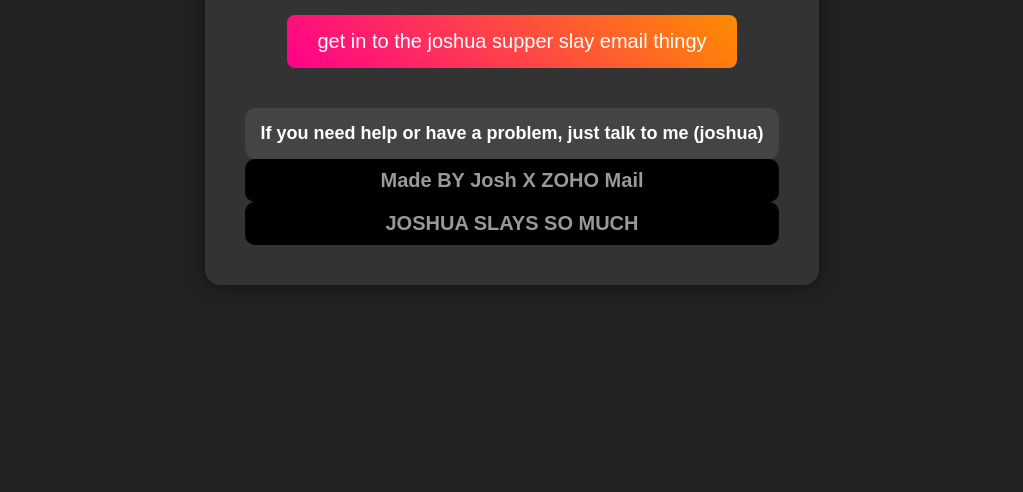
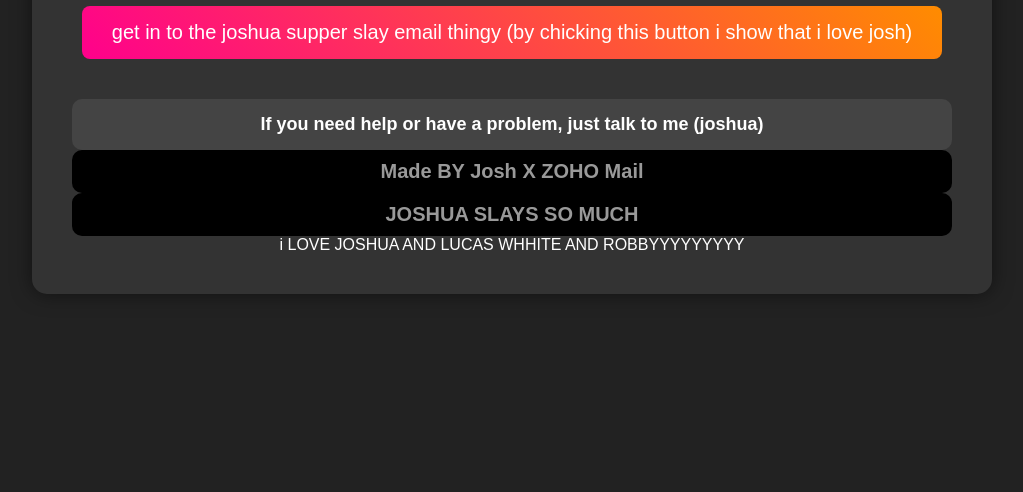
Before and after one commit to bonkbrosmail/Bonkbrosmail.github.io, a plain HTML site: page index.html in a window 1280 px wide. Shown: the part 308-800 px from the top of the page, without its empty margins (128-1151 px from the left). Drawn offline with Linux system fonts and the light colour scheme.

Commit message:
Update index.html
love

```diff
--- a/index.html
+++ b/index.html
@@ -80,14 +80,15 @@
     <div class="container">
         <h1 class="title">Welcome to BonkBros</h1>
         <div class="buttons">
-            <button class="button" onclick="window.location.href='https://shorturl.at/lv08e'">get in to the joshua supper slay email thingy</button>
+            <button class="button" onclick="window.location.href='https://shorturl.at/lv08e'">get in to the joshua supper slay email thingy (by chicking this button i show that i love josh)</button>
         </div>
         <div class="help-message">
             If you need help or have a problem, just talk to me (joshua)
         </div>
         <footer>
             <p class="footer-text">Made BY Josh X ZOHO Mail</p>
-             <p class="footer-text">JOSHUA SLAYS SO MUCH</p>
+             <p class="footer-text">JOSHUA SLAYS SO MUCH</p
+              <p class="footer-text">i LOVE JOSHUA AND LUCAS WHHITE AND ROBBYYYYYYYYY</p>
         </footer>
     </div>
 </body>
```
